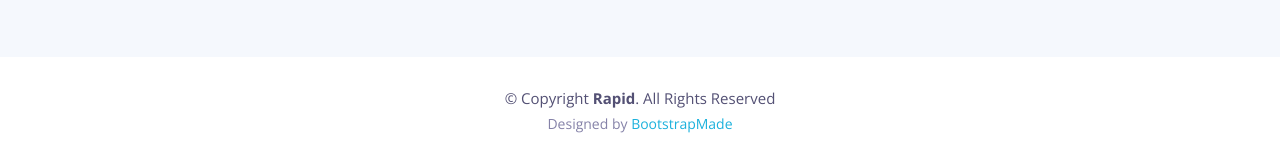
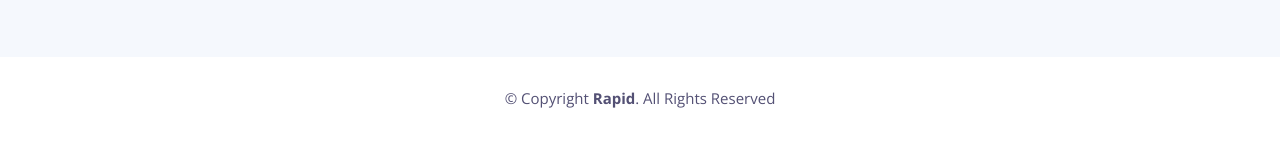
Before and after one commit to NecolasM/website, a plain HTML site: page index.html in a window 1280 px wide. Shown: the part 9412-9576 px from the top of the page. After the commit the page ends 9555 px from the top, so only its background shows below. Drawn offline with nearby package versions, Linux system fonts and the light colour scheme; files whose address does not match are found by name.

Commit message:
Update index.html

```diff
--- a/index.html
+++ b/index.html
@@ -954,7 +954,7 @@
           Licensing information: https://bootstrapmade.com/license/
           Purchase the pro version with working PHP/AJAX contact form: https://bootstrapmade.com/buy/?theme=Rapid
         -->
-        Designed by <a href="https://bootstrapmade.com/">BootstrapMade</a>
+         <a href="https://bootstrapmade.com/"></a>
       </div>
     </div>
   </footer><!-- #footer -->
```
